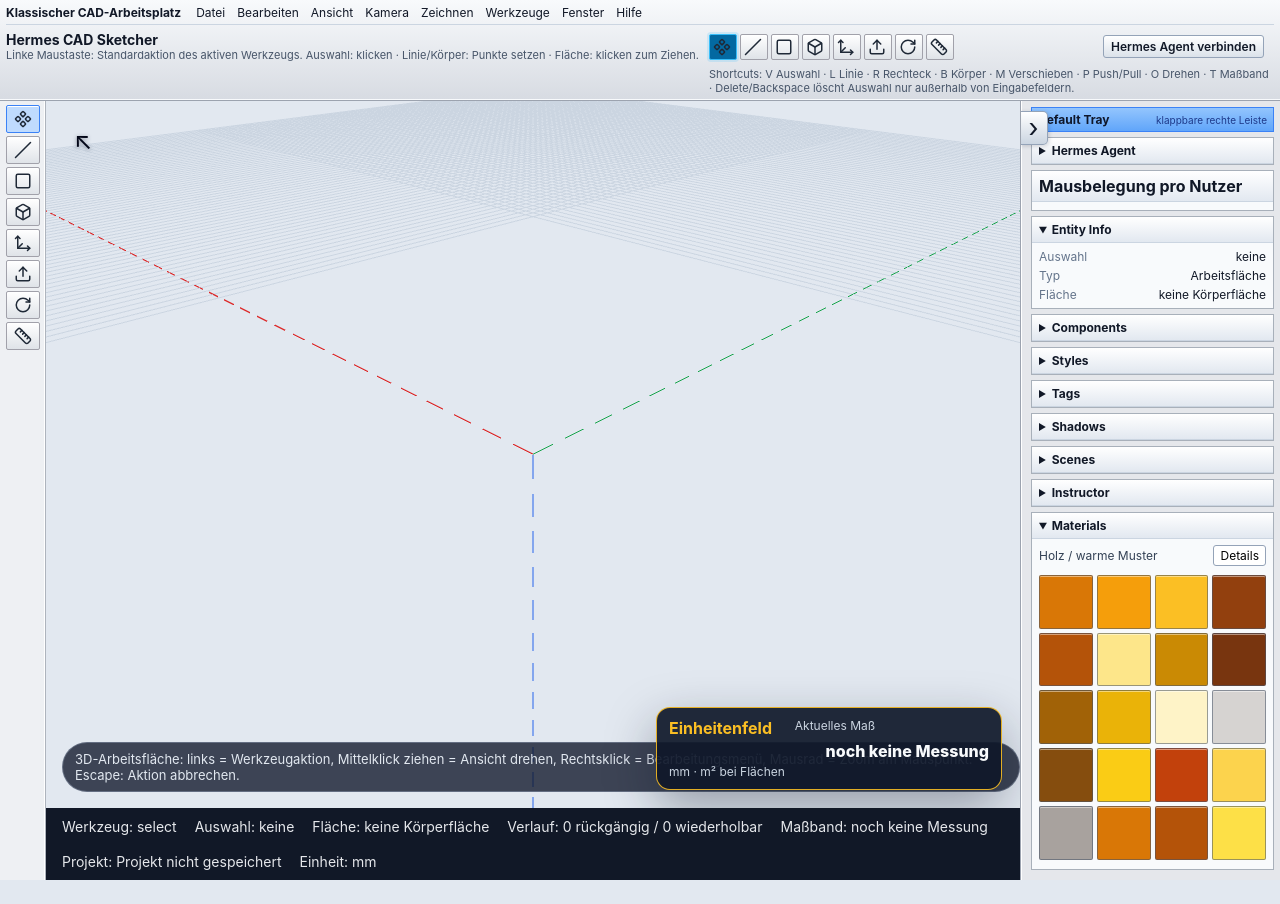
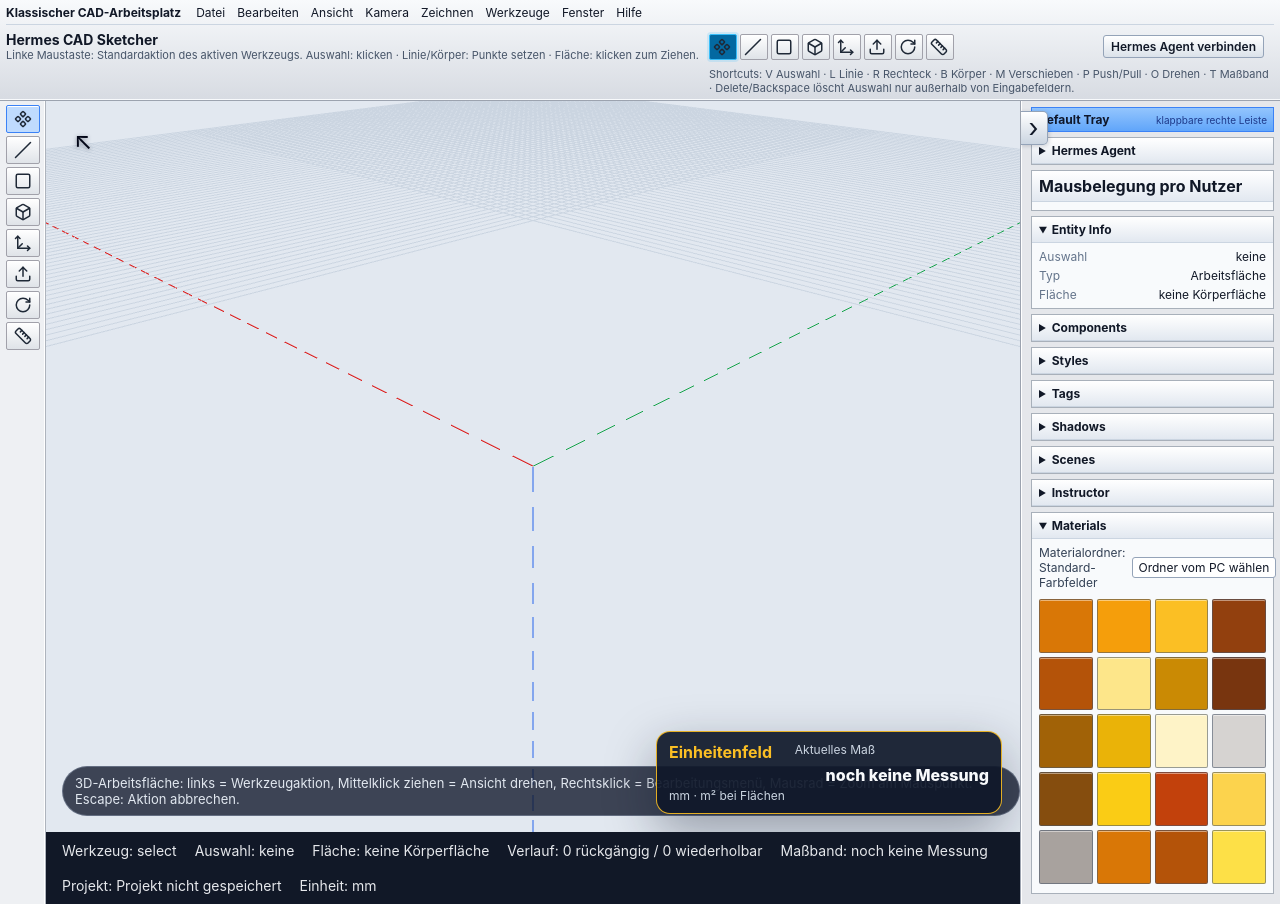
Before and after one commit to MKI13/hermes-cad-sketcher, a React (Vite) app: page / in a window 1280 px wide. Before the commit the page ends 880 px from the top, so only its background shows below. Built offline with nearby package versions, Linux system fonts and the light colour scheme.

Commit message:
feat: browse local material folders

```diff
--- a/src/App.tsx
+++ b/src/App.tsx
@@ -25,6 +25,7 @@ import { nextWorkspaceDock, sanitizeWorkspaceDock, workspaceDockClass, type Work
 import { WORKBENCH_MENUS, WORKBENCH_TOOLS, toolStatusLabel, workbenchGroups, type WorkbenchMenu } from './ui/workbenchLayout';
 import { floatingWindowMenuButtonLabel, floatingWindowTitle, menuButtonLabel, menuPanelTitle, type FloatingWindowId } from './ui/workspaceMenuRouting';
 import { buildHermesCadAgentRequest, loadOrCreateOwnerId, probeHermesCadBridge, sendHermesCadAgentRequest, shouldFallbackAfterAgentResponse, shouldUseLocalCadFallback, summarizeHermesBridgeIdentity } from './ui/hermesAgentBridge';
+import { buildMaterialLibrary, type MaterialLibrary, type MaterialLibraryEntry } from './ui/materialLibrary';
 import { formatActiveMeasurement, faceSelectionLabel, formatEntityMeasurement, type FaceSelection, type ViewportContextMenuCommand } from './ui/viewportInteractionHelpers';
 import { ThreeViewport } from './ui/ThreeViewport';
 import './styles.css';
@@ -60,6 +61,9 @@ type FloatingWindowDrag = {
   offsetX: number;
   offsetY: number;
 };
+
+type BrowserMaterialEntry = MaterialLibraryEntry & { previewUrl?: string };
+type BrowserMaterialLibrary = Omit<MaterialLibrary, 'entries'> & { entries: BrowserMaterialEntry[] };
 
 function loadToolbarOrder(): ToolName[] {
   if (typeof window === 'undefined') return DEFAULT_TOOLBAR_ORDER;
@@ -119,6 +123,8 @@ export default function App() {
   const [agentChatLog, setAgentChatLog] = useState('Agent-Chat bereit.');
   const [agentChatWindowOpen, setAgentChatWindowOpen] = useState(false);
   const [rightTrayOpen, setRightTrayOpen] = useState(true);
+  const [materialLibrary, setMaterialLibrary] = useState<BrowserMaterialLibrary | undefined>();
+  const [selectedMaterialCategory, setSelectedMaterialCategory] = useState<string | undefined>();
   const [agentBridgeStatus, setAgentBridgeStatus] = useState('Lokaler Hermes Agent des CAD-App-Hosts · Zeichnungsmodus · noch nicht verbunden');
   const [floatingWindows, setFloatingWindows] = useState<Partial<Record<FloatingWindowId, FloatingWindowState>>>({});
   const [floatingWindowDrag, setFloatingWindowDrag] = useState<FloatingWindowDrag | undefined>();
@@ -143,6 +149,8 @@ export default function App() {
     .map((toolId) => `${getToolShortcut(toolId)} ${shortcutSummaryLabels[toolId]}`)
     .join(' · ');
   const materialSwatches = ['#d97706', '#f59e0b', '#fbbf24', '#92400e', '#b45309', '#fde68a', '#ca8a04', '#78350f', '#a16207', '#eab308', '#fef3c7', '#d6d3d1', '#854d0e', '#facc15', '#c2410c', '#fcd34d', '#a8a29e', '#d97706', '#b45309', '#fde047'];
+  const visibleMaterialCategory = selectedMaterialCategory ?? materialLibrary?.categories[0];
+  const visibleMaterialEntries = materialLibrary?.entries.filter((entry) => !visibleMaterialCategory || entry.category === visibleMaterialCategory) ?? [];
   const mouseBindingPanel = (
     <details className="mouse-bindings-panel" aria-label="Mausbelegung pro Nutzer" data-mouse-bindings={summarizeMouseBindings(mouseBindings)}>
       <summary>
@@ -435,6 +443,23 @@ export default function App() {
   function resetMouseBindings() {
     setMouseBindings(sanitizeMouseBindings({}));
     setProjectStatus('Mausbelegung auf Standard zurückgesetzt');
+  }
+
+  function openMaterialFolder(files: FileList | null) {
+    const selectedFiles = Array.from(files ?? []);
+    const parsed = buildMaterialLibrary(selectedFiles);
+    const nextLibrary: BrowserMaterialLibrary = {
+      ...parsed,
+      entries: parsed.entries.map((entry) => {
+        const sourceFile = selectedFiles.find((file) => (file.webkitRelativePath || file.name) === entry.relativePath);
+        return { ...entry, previewUrl: sourceFile ? URL.createObjectURL(sourceFile) : undefined };
+      })
+    };
+    setMaterialLibrary(nextLibrary);
+    setSelectedMaterialCategory(nextLibrary.categories[0]);
+    setProjectStatus(nextLibrary.entries.length > 0
+      ? `Materialordner geladen: ${nextLibrary.rootLabel} · ${nextLibrary.entries.length} Bilder`
+      : 'Der gewählte Materialordner enthält keine unterstützten Bilddateien.');
   }
 
   function handleMouseBindingAction(action: MouseAction) {
@@ -833,11 +858,44 @@ export default function App() {
           <details className="tray-section materials-section" open>
             <summary>Materials</summary>
             <div className="materials-toolbar" aria-label="Material-Auswahl">
-              <span>Holz / warme Muster</span>
-              <button type="button" onClick={() => openFloatingWindow('inspector')}>Details</button>
+              <span>Materialordner: {materialLibrary?.rootLabel ?? 'Standard-Farbfelder'}</span>
+              <label className="material-folder-button">
+                Ordner vom PC wählen
+                <input
+                  type="file"
+                  multiple
+                  accept="image/*,.jpg,.jpeg,.png,.webp,.gif,.bmp,.svg"
+                  onChange={(event) => {
+                    openMaterialFolder(event.currentTarget.files);
+                    event.currentTarget.value = '';
+                  }}
+                  {...{ webkitdirectory: '', directory: '' }}
+                />
+              </label>
             </div>
+            {materialLibrary && materialLibrary.categories.length > 0 && (
+              <select
+                className="material-category-select"
+                aria-label="Material-Kategorie"
+                value={visibleMaterialCategory}
+                onChange={(event) => setSelectedMaterialCategory(event.currentTarget.value)}
+              >
+                {materialLibrary.categories.map((category) => (
+                  <option key={category} value={category}>{category}</option>
+                ))}
+              </select>
+            )}
             <div className="material-grid" aria-label="Material-Farbfelder">
-              {materialSwatches.map((color, index) => (
+              {visibleMaterialEntries.length > 0 ? visibleMaterialEntries.map((entry) => (
+                <button
+                  key={entry.relativePath}
+                  type="button"
+                  className="material-swatch material-image-swatch"
+                  aria-label={`Material ${entry.name}`}
+                  title={`${entry.category} / ${entry.name}`}
+                  style={entry.previewUrl ? { backgroundImage: `url(${entry.previewUrl})` } : undefined}
+                />
+              )) : materialSwatches.map((color, index) => (
                 <button
                   key={`${color}-${index}`}
                   type="button"
--- a/src/styles.css
+++ b/src/styles.css
@@ -142,9 +142,12 @@ button { font: inherit; }
 .tray-section dt { color: #64748b; }
 .tray-section dd { margin: 0; text-align: right; overflow-wrap: anywhere; }
 .materials-toolbar { display: flex; align-items: center; justify-content: space-between; gap: 6px; padding: 6px 7px 3px; color: #334155; }
-.materials-toolbar button { border: 1px solid #94a3b8; border-radius: 3px; background: #ffffff; padding: 2px 6px; cursor: pointer; }
+.material-folder-button { border: 1px solid #94a3b8; border-radius: 3px; background: #ffffff; padding: 2px 6px; cursor: pointer; color: #111827; white-space: nowrap; }
+.material-folder-button input { display: none; }
+.material-category-select { margin: 4px 7px 2px; width: calc(100% - 14px); border: 1px solid #94a3b8; background: #ffffff; color: #111827; padding: 3px 5px; }
 .material-grid { display: grid; grid-template-columns: repeat(4, 1fr); gap: 4px; padding: 6px 7px 9px; }
 .material-swatch { aspect-ratio: 1; min-height: 38px; border: 1px solid rgba(71, 85, 105, 0.55); border-radius: 2px; cursor: pointer; box-shadow: inset 0 1px rgba(255,255,255,0.45); }
+.material-image-swatch { background-size: cover; background-position: center; }
 .material-swatch:hover { outline: 2px solid #2563eb; outline-offset: 1px; }
 .right-tray .mouse-bindings-panel { border: 1px solid #a8b0ba; border-radius: 0; background: #f8fafc; max-height: 240px; color: #111827; padding: 0; overflow: auto; }
 .right-tray .mouse-bindings-panel summary { padding: 5px 7px; background: linear-gradient(#ffffff, #e2e8f0); color: #111827; border-bottom: 1px solid #cbd5e1; }
--- /dev/null
+++ b/src/ui/materialLibrary.ts
@@ -0,0 +1,64 @@
+export type MaterialFileLike = Readonly<{
+  name: string;
+  type?: string;
+  webkitRelativePath?: string;
+}>;
+
+export type MaterialLibraryEntry = Readonly<{
+  name: string;
+  category: string;
+  relativePath: string;
+  fileName: string;
+}>;
+
+export type MaterialLibrary = Readonly<{
+  rootLabel: string;
+  categories: string[];
+  entries: MaterialLibraryEntry[];
+}>;
+
+const MATERIAL_IMAGE_EXTENSIONS = new Set(['.jpg', '.jpeg', '.png', '.webp', '.gif', '.bmp', '.svg']);
+
+export function isMaterialImageFile(file: MaterialFileLike): boolean {
+  if (file.type?.startsWith('image/')) return true;
+  const extension = extensionFromName(file.name).toLowerCase();
+  return MATERIAL_IMAGE_EXTENSIONS.has(extension);
+}
+
+export function categoryFromMaterialPath(relativePath: string, fallback = 'Eigener Ordner'): string {
+  const normalized = relativePath.replaceAll('\\', '/');
+  const parts = normalized.split('/').filter(Boolean);
+  if (parts.length >= 3) return parts.at(-2) ?? fallback;
+  if (parts.length === 2) return parts[0];
+  return fallback;
+}
+
+export function buildMaterialLibrary(files: readonly MaterialFileLike[], fallbackRoot = 'Eigener Ordner'): MaterialLibrary {
+  const entries = files
+    .filter(isMaterialImageFile)
+    .map((file) => {
+      const relativePath = file.webkitRelativePath || file.name;
+      return {
+        name: stripExtension(file.name),
+        category: categoryFromMaterialPath(relativePath, fallbackRoot),
+        relativePath,
+        fileName: file.name
+      };
+    })
+    .sort((left, right) => left.category.localeCompare(right.category) || left.name.localeCompare(right.name));
+
+  const firstPath = files.find((file) => file.webkitRelativePath)?.webkitRelativePath;
+  const rootLabel = firstPath?.replaceAll('\\', '/').split('/').filter(Boolean)[0] || fallbackRoot;
+  const categories = [...new Set(entries.map((entry) => entry.category))].sort((left, right) => left.localeCompare(right));
+  return { rootLabel, categories, entries };
+}
+
+function stripExtension(name: string): string {
+  const extension = extensionFromName(name);
+  return extension ? name.slice(0, -extension.length) : name;
+}
+
+function extensionFromName(name: string): string {
+  const dotIndex = name.lastIndexOf('.');
+  return dotIndex >= 0 ? name.slice(dotIndex) : '';
+}
```
Also changed, not shown: 2 other files (tests, documents, lock files or other folders).
